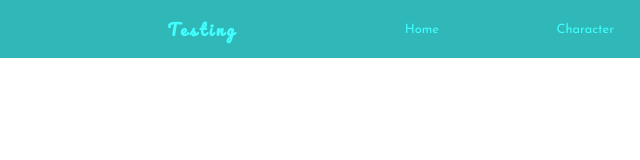
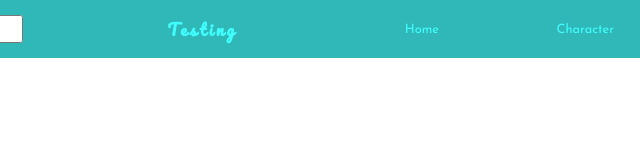
Before and after one commit to ZaField/frontend_test, a plain HTML site: page main.html in a window 1280 px wide. Shown: the full height of the page, 0-640 px from the left. Drawn offline with Linux system fonts and the light colour scheme.

Commit message:
bwa bwa
la;alalla

```diff
--- a/main.html
+++ b/main.html
@@ -26,6 +26,7 @@
 
             </button> -->
             <div class="menu-toggle">
+                <input type="checkbox">
                 <span></span>
                 <span></span>
                 <span></span>
--- a/miscellaneous.js
+++ b/miscellaneous.js
@@ -1,5 +1,8 @@
 var checker = document.querySelector('.menu-toggle');
 
 checker.addEventListener('click', function() {
-    console.log()
+    if (checker.classList.contains('active')) {
+        console.log("Animasi nutup")
+    }
+    console.log("animasi buka")
 })
--- a/style.css
+++ b/style.css
@@ -53,6 +53,13 @@ nav ul li a:hover {
     justify-content: space-between;
 }
 
+.menu-toggle input {
+    position: absolute;
+    width: 28px;
+    height: 28px;
+    left: -5px;
+}
+
 .menu-toggle span{
     display: block;
     width: 28px;
```
